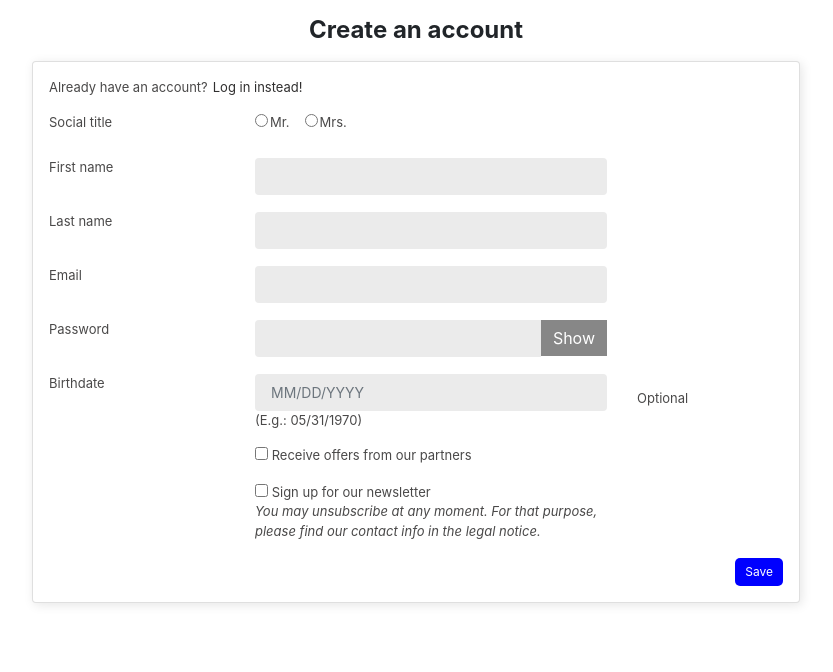
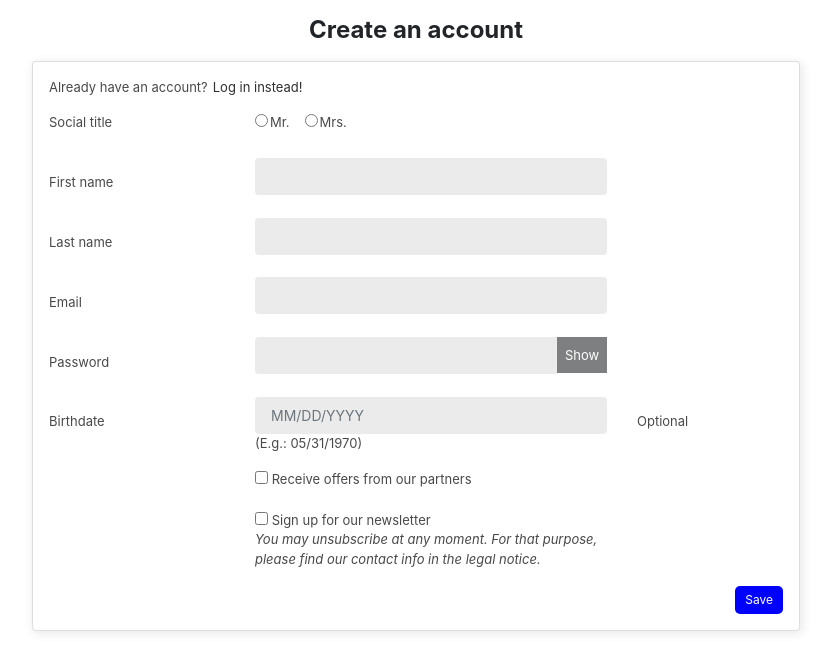
Before and after one commit to vietanhhcmut/mobile-shop, a React (Create React App) app in the folder client/: page /admin/bill in a window 1280 px wide. Shown: the top 672 px of the page, without its empty margins (224-1057 px from the left). Built offline with nearby package versions, Linux system fonts and the light colour scheme.

Commit message:
update UI signup

```diff
--- a/client/src/components/common/Header/Header.js
+++ b/client/src/components/common/Header/Header.js
@@ -35,8 +35,10 @@ export default class Header extends Component {
     ]
   };
   handleToggle = () => {
-    this.setState({
-      toggle: !this.state.toggle
+    this.setState(prevState => {
+      return {
+        toggle: !prevState.toggle
+      };
     });
   };
   handleShowMenu = () => {
--- a/client/src/components/features/PublicSite/SignupPage/SignupPage.css
+++ b/client/src/components/features/PublicSite/SignupPage/SignupPage.css
@@ -68,6 +68,19 @@ footer {
 .optional {
   margin-top: 2%;
 }
+.form-control-label {
+  margin-top: 2%;
+}
+.radio-choice {
+  margin-top: 0;
+}
+button.input-group-btn.show {
+  height: 36px;
+  background: #7e7f80;
+  border: none;
+  color: white;
+  width: 50px;
+}
 
 @media (min-width: 768px) {
   .card {
--- a/client/src/components/features/PublicSite/SignupPage/SignupPage.js
+++ b/client/src/components/features/PublicSite/SignupPage/SignupPage.js
@@ -2,6 +2,19 @@ import React, { Component } from "react";
 import { Link } from "react-router-dom";
 import "./SignupPage.css";
 class SignupPage extends Component {
+  state = {
+    showPassword: false,
+    nameButton: "",
+    typeField: ""
+  };
+  handleShowPassword = () => {
+    this.setState(prevState => {
+      return {
+        showPassword: !prevState.showPassword
+      };
+    });
+  };
+
   render() {
     return (
       <div>
@@ -20,7 +33,7 @@ class SignupPage extends Component {
               <form>
                 <section>
                   <div className="form-group row ">
-                    <label className="col-md-3 form-control-label">
+                    <label className="col-md-3 form-control-label radio-choice">
                       Social title
                     </label>
                     <div className="col-md-6 form-control-valign">
@@ -91,10 +104,12 @@ class SignupPage extends Component {
                     <label className="col-md-3 form-control-label required">
                       Password
                     </label>
+
+                    {this.state.showPassword === false ? (
                       <div className="col-md-6">
                         <div className="input-group js-parent-focus">
                           <input
-                          className="form-control js-child-focus js-visible-password"
+                            className="form-control"
                             name="password"
                             type="password"
                             pattern=".{5,}"
@@ -102,17 +117,36 @@ class SignupPage extends Component {
                           />
                           <span className="input-group-btn">
                             <button
-                            className="btn btn-outline"
+                              onClick={this.handleShowPassword}
                               type="button"
-                            data-action="show-password"
-                            data-text-show="Show"
-                            data-text-hide="Hide"
+                              className="input-group-btn show"
                             >
                               Show
                             </button>
                           </span>
                         </div>
                       </div>
+                    ) : (
+                      <div className="col-md-6">
+                        <div className="input-group js-parent-focus">
+                          <input
+                            className="form-control"
+                            name="password"
+                            type="text"
+                            required
+                          />
+                          <span className="input-group-btn">
+                            <button
+                              onClick={this.handleShowPassword}
+                              type="button"
+                              className="input-group-btn show"
+                            >
+                              Hide
+                            </button>
+                          </span>
+                        </div>
+                      </div>
+                    )}
 
                     <div className="col-md-3 form-control-comment" />
                   </div>
```
Lines whose indentation alone changed are shown as unchanged.
